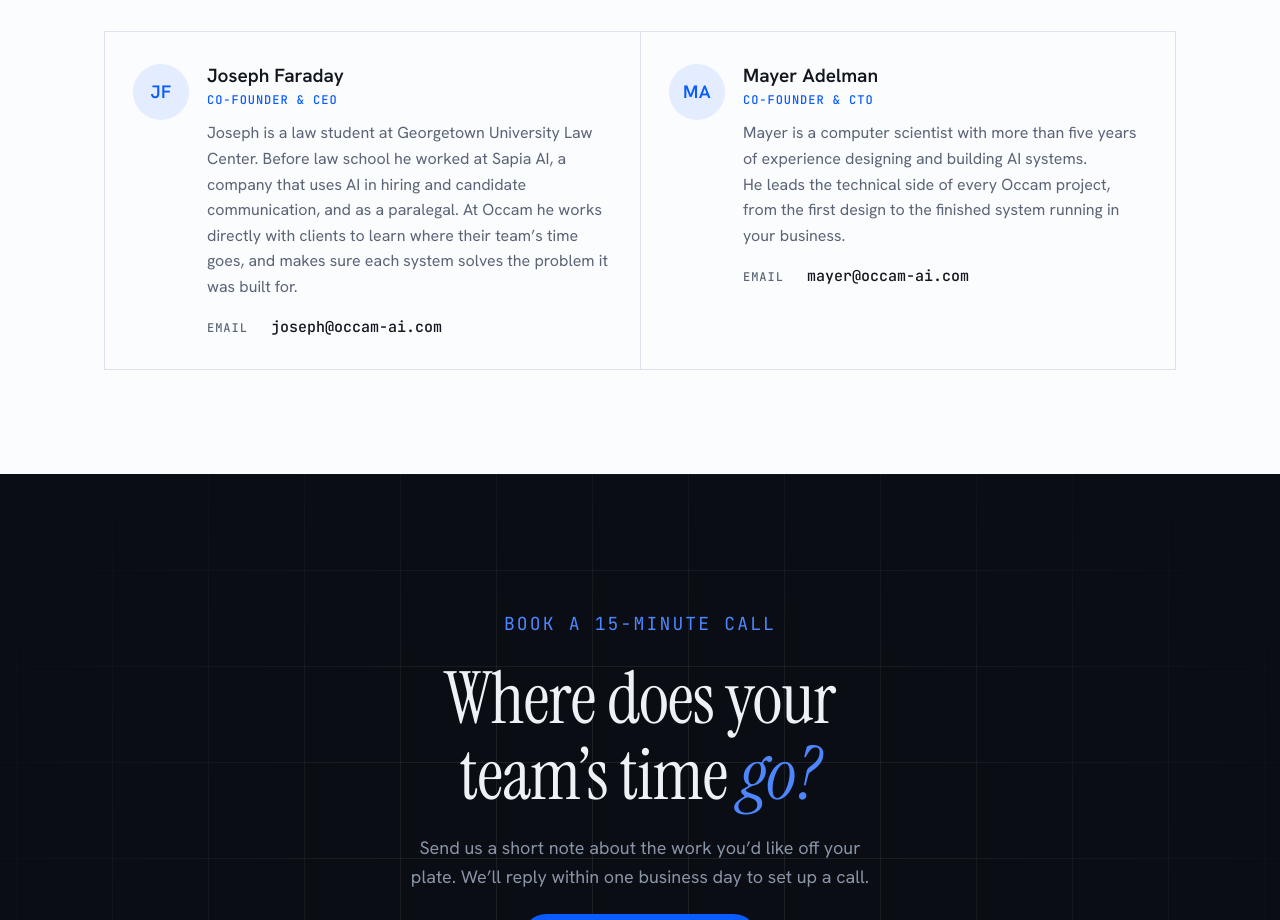
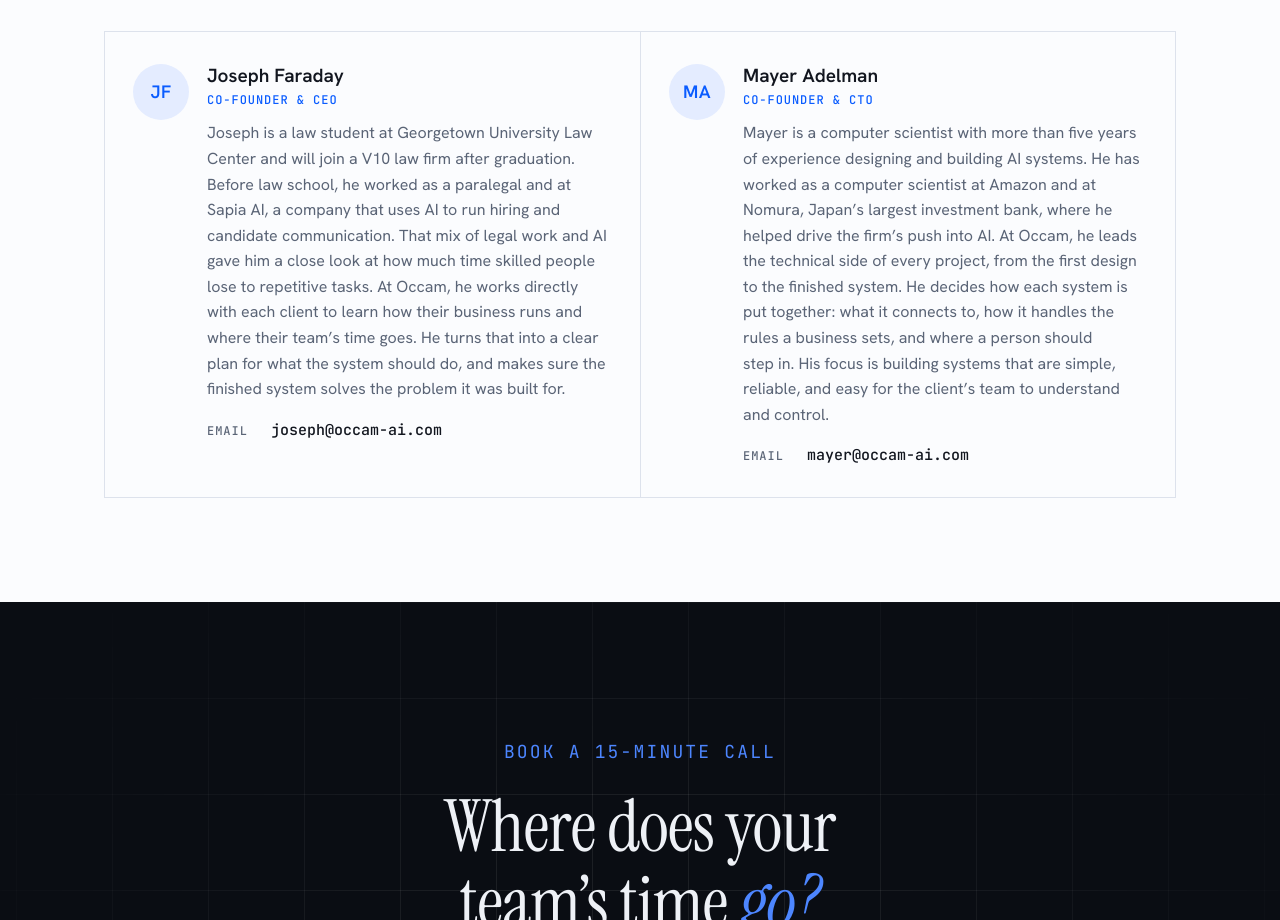
Before and after one commit to occam-hq/occam-ai-site, a plain HTML site: page index.html in a window 1280 px wide. Shown: the part 4860-5780 px from the top of the page. Drawn offline with Linux system fonts and the light colour scheme; animation ran at ten frames a second.

Commit message:
Expand founder bios
Add Joseph's V10 firm offer and Mayer's Amazon and Nomura experience; expand both role descriptions.

Co-Authored-By: Claude Opus 5.5 <noreply@anthropic.com>

```diff
--- a/index.html
+++ b/index.html
@@ -477,7 +477,7 @@ section { padding-block: 104px; }
           <div class="person-body">
             <h3>Joseph Faraday</h3>
             <p class="role">Co-Founder &amp; CEO</p>
-            <p>Joseph is a law student at Georgetown University Law Center. Before law school he worked at Sapia AI, a company that uses AI in hiring and candidate communication, and as a paralegal. At Occam he works directly with clients to learn where their team&rsquo;s time goes, and makes sure each system solves the problem it was built for.</p>
+            <p>Joseph is a law student at Georgetown University Law Center and will join a V10 law firm after graduation. Before law school, he worked as a paralegal and at Sapia AI, a company that uses AI to run hiring and candidate communication. That mix of legal work and AI gave him a close look at how much time skilled people lose to repetitive tasks. At Occam, he works directly with each client to learn how their business runs and where their team&rsquo;s time goes. He turns that into a clear plan for what the system should do, and makes sure the finished system solves the problem it was built for.</p>
             <dl class="contact-lines">
               <div><dt>Email</dt><dd><a href="mailto:joseph@occam-ai.com">joseph@occam-ai.com</a></dd></div>
             </dl>
@@ -488,7 +488,7 @@ section { padding-block: 104px; }
           <div class="person-body">
             <h3>Mayer Adelman</h3>
             <p class="role">Co-Founder &amp; CTO</p>
-            <p>Mayer is a computer scientist with more than five years of experience designing and building AI systems. He leads the technical side of every Occam project, from the first design to the finished system running in your business.</p>
+            <p>Mayer is a computer scientist with more than five years of experience designing and building AI systems. He has worked as a computer scientist at Amazon and at Nomura, Japan&rsquo;s largest investment bank, where he helped drive the firm&rsquo;s push into AI. At Occam, he leads the technical side of every project, from the first design to the finished system. He decides how each system is put together: what it connects to, how it handles the rules a business sets, and where a person should step in. His focus is building systems that are simple, reliable, and easy for the client&rsquo;s team to understand and control.</p>
             <dl class="contact-lines">
               <div><dt>Email</dt><dd><a href="mailto:mayer@occam-ai.com">mayer@occam-ai.com</a></dd></div>
             </dl>
```
